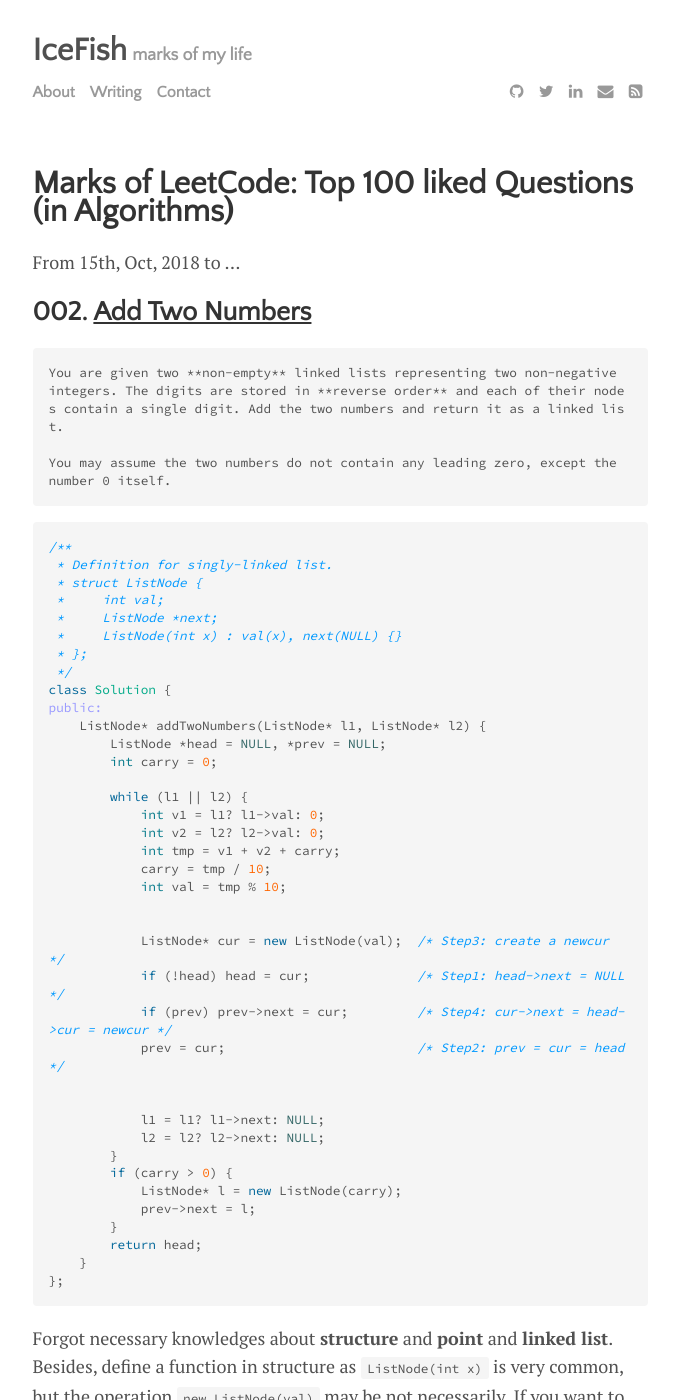
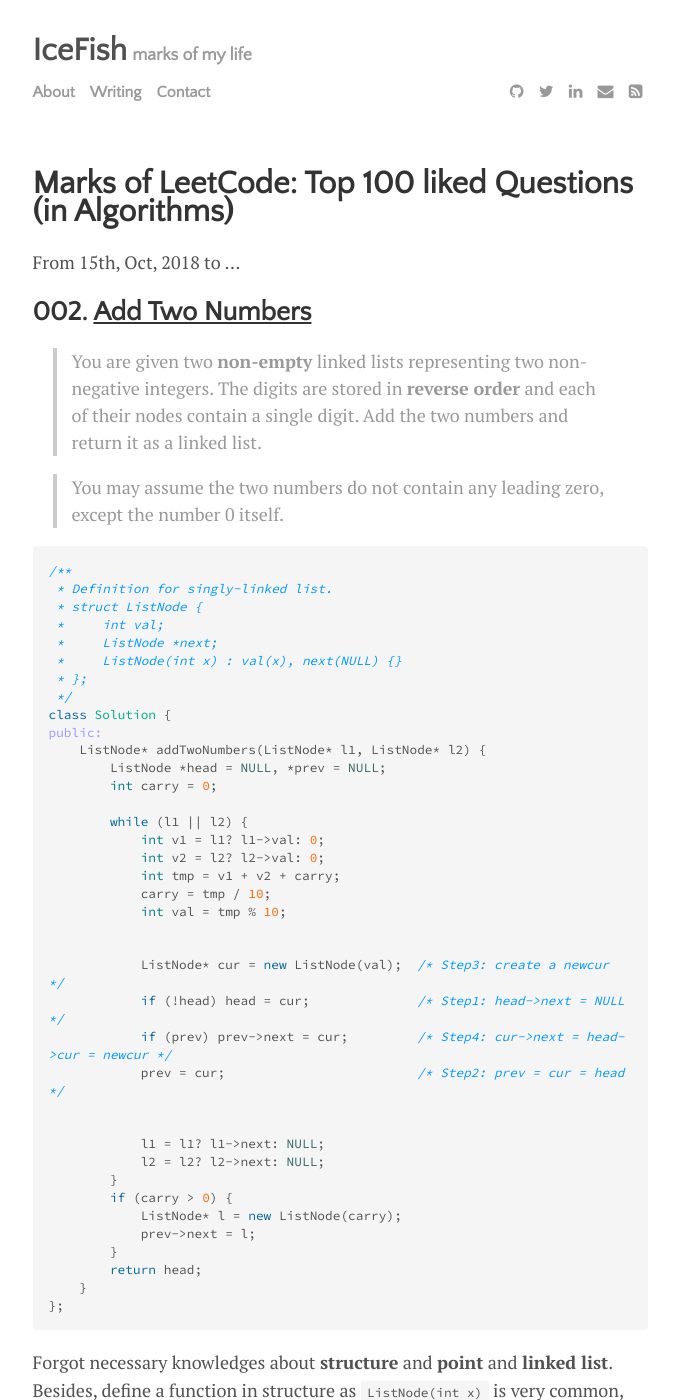
Before and after one commit to YANDaoyu/YANDaoyu.github.io, a Jekyll site: the page built from _posts/2018-10-15-LeetCode.md, in a window 1280 px wide and 1400 px high. Shown: the whole window, without its empty margins (300-974 px from the left). Built offline with Jekyll 4.4.1, drawn with Linux system fonts in a browser that asks for light colours; some of the changed text lies outside the part shown.

Commit message:
still confused

````diff
--- a/_posts/2018-10-15-LeetCode.md
+++ b/_posts/2018-10-15-LeetCode.md
@@ -10,11 +10,11 @@ From 15th, Oct, 2018 to ...
 
 ## 002. [Add Two Numbers](https://leetcode.com/problems/add-two-numbers/description/)
 
-```
-You are given two **non-empty** linked lists representing two non-negative integers. The digits are stored in **reverse order** and each of their nodes contain a single digit. Add the two numbers and return it as a linked list.
 
-You may assume the two numbers do not contain any leading zero, except the number 0 itself.
-```
+> You are given two **non-empty** linked lists representing two non-negative integers. The digits are stored in **reverse order** and each of their nodes contain a single digit. Add the two numbers and return it as a linked list.
+
+> You may assume the two numbers do not contain any leading zero, except the number 0 itself.
+
 
 ```cpp
 /**
@@ -63,7 +63,8 @@ Only have a comparable ambiguous understanding of these stuffs. qwq.
 
 ##004. [Median of Two Sorted Arrays](https://leetcode.com/problems/median-of-two-sorted-arrays/description/)
 
->There are two sorted arrays **nums1** and **nums2** of size m and n respectively.
->Find the median of the two sorted arrays. The overall run time complexity should be O(log (m+n)).
+> There are two sorted arrays **nums1** and **nums2** of size m and n respectively.
 
->You may assume **nums1** and **nums2** cannot be both empty.
+> Find the median of the two sorted arrays. The overall run time complexity should be O(log (m+n)).
+
+> You may assume **nums1** and **nums2** cannot be both empty.
````
